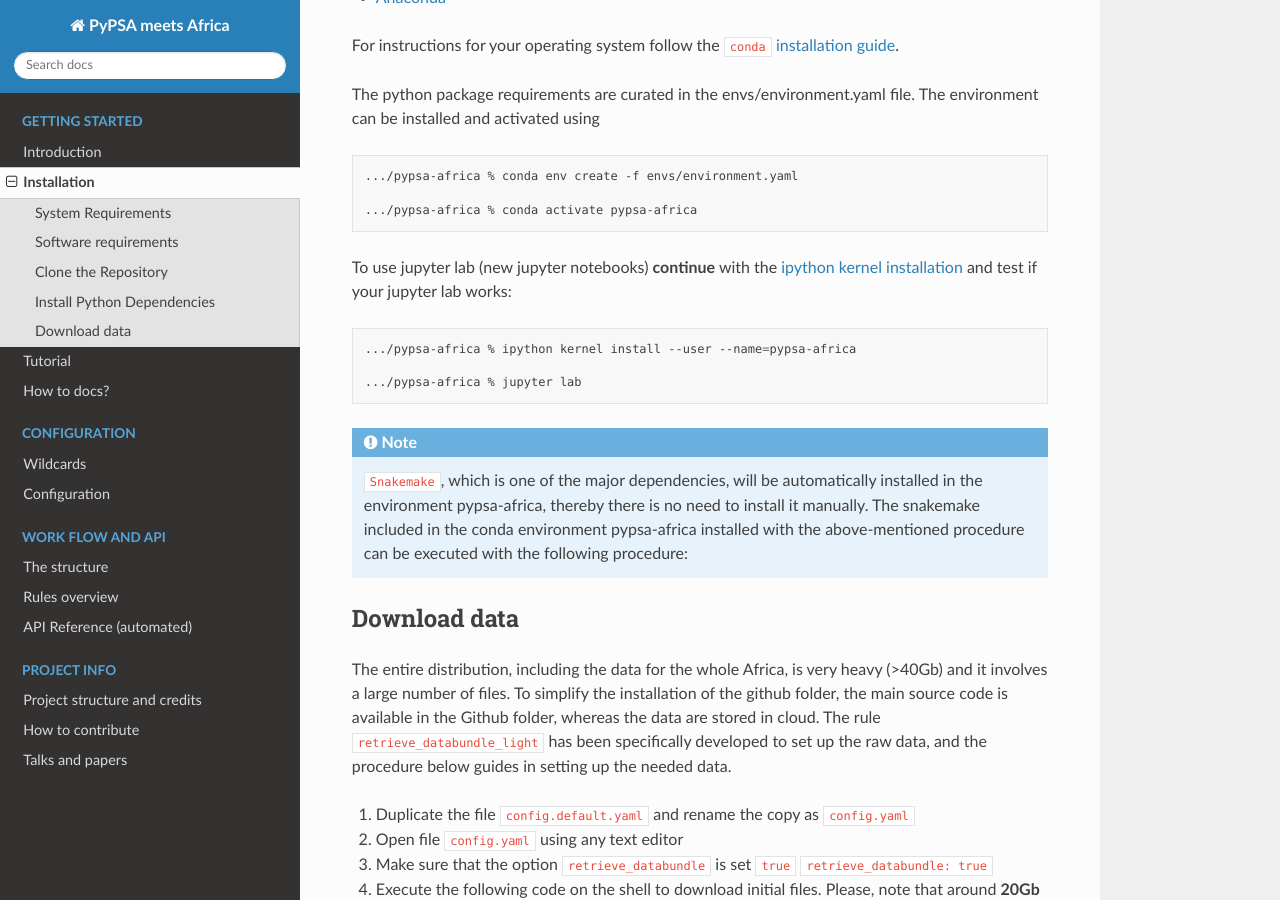
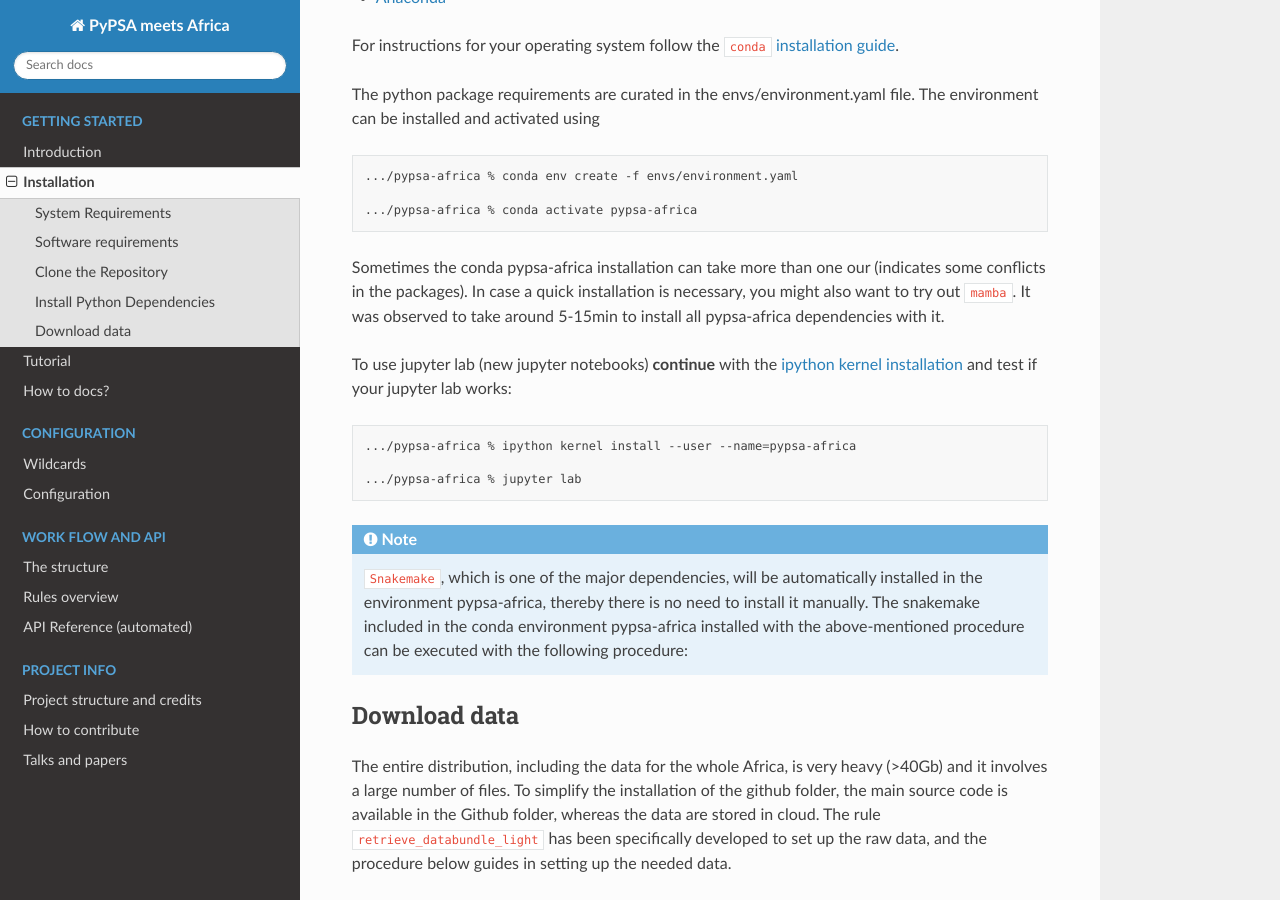
Before and after one commit to pypsa-meets-earth/pypsa-earth, a Sphinx documentation site: the page built from doc/installation.rst, in a window 1280 px wide and 900 px high, scrolled down 1733 px. Built offline with Sphinx 7.4.7 and the Read the Docs theme 2.0.0, drawn with Linux system fonts in a browser that asks for light colours; pages that are not in the unit, such as notebooks, are missing from menus.

Commit message:
add release note and mamba in docs

```diff
--- a/doc/installation.rst
+++ b/doc/installation.rst
@@ -91,6 +91,17 @@ The environment can be installed and activated using
 
     .../pypsa-africa % conda activate pypsa-africa
 
+Sometimes the conda pypsa-africa installation can take more than one our
+(indicates some conflicts in the packages). In case a quick installation is necessary,
+you might also want to try out ``mamba``. It was observed to take around 5-15min to
+install all pypsa-africa dependencies with it.
+
+.. code::bash
+
+    ... conda install -c conda-forge mamba
+
+    .../pypsa-africa % mamba env create -f envs/environment.yaml
+
 To use jupyter lab (new jupyter notebooks) **continue** with the `ipython kernel installation <http://echrislynch.com/2019/02/01/adding-an-environment-to-jupyter-notebooks>`_
 and test if your jupyter lab works:
 
--- a/doc/release_notes.rst
+++ b/doc/release_notes.rst
@@ -85,8 +85,9 @@ Upcoming Release
 
 * Enable DC carrier in the network model and include converters into the model `PR #392 <https://github.com/pypsa-meets-africa/pypsa-africa/pull/392>`_
 
-* Implement PyPSA-Eur improvements. Add gas limit constraints, add marginal cost sweeps wildcard, add and harmonize aggregation strategies, improve config usability by carrier clarifications, ease debugging by removing snakemake inputs from functions `PR #402 <https://github.com/pypsa-meets-africa/pypsa-africa/pull/402>`
+* Implement PyPSA-Eur improvements. Add gas limit constraints, add marginal cost sweeps wildcard, add and harmonize aggregation strategies, improve config usability by carrier clarifications, ease debugging by removing snakemake inputs from functions `PR #402 <https://github.com/pypsa-meets-africa/pypsa-africa/pull/402>`_
 
+* Fix and add docs. Fix incomplete tutorial, recommend mamba for installation, add YouTube videos `PR #412 <https://github.com/pypsa-meets-africa/pypsa-africa/pull/412>`_
 
 PyPSA-Africa 0.0.2 (6th April 2022)
 =====================================
```
